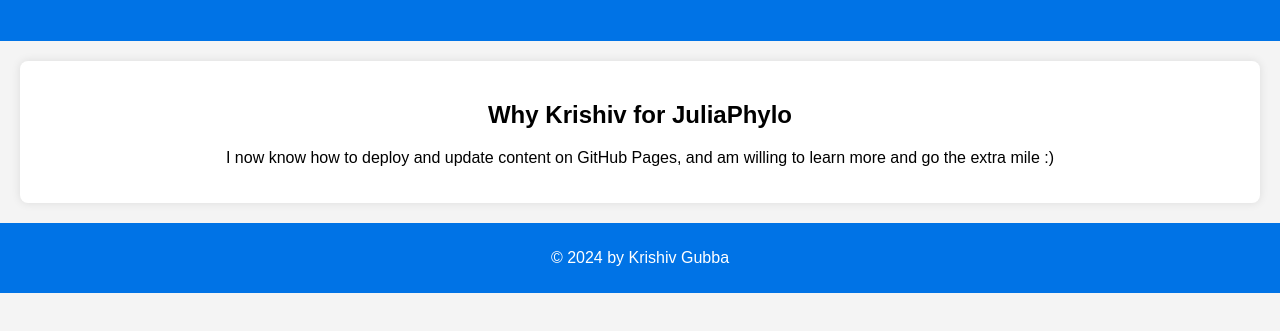
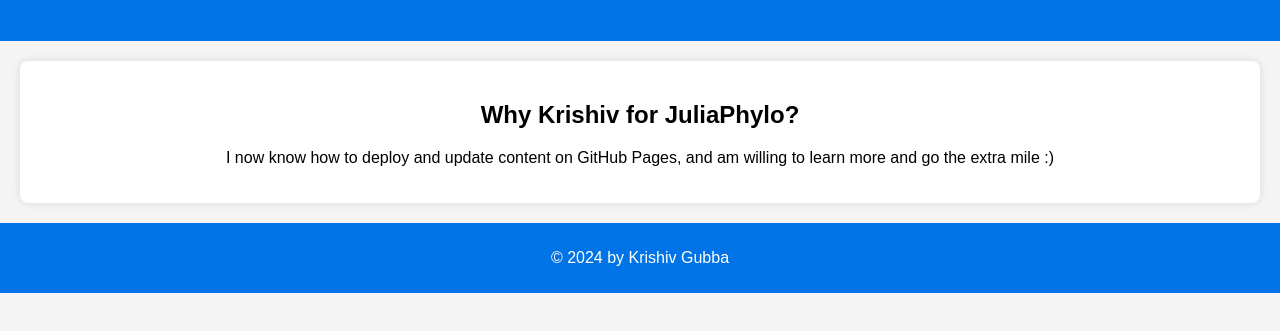
Before and after one commit to KrishivGubba/git-pages, a plain HTML site: page index.html in a window 1280 px wide. Shown: the part 79-410 px from the top of the page. Drawn offline with Linux system fonts and the light colour scheme.

Commit message:
forgot q mark

```diff
--- a/index.html
+++ b/index.html
@@ -12,7 +12,7 @@
     </header>
 
     <section>
-        <h2>Why Krishiv for JuliaPhylo</h2>
+        <h2>Why Krishiv for JuliaPhylo?</h2>
         <p>I now know how to deploy and update content on GitHub Pages, and am willing to learn more and go the extra mile :)</p>
     </section>
 
```
